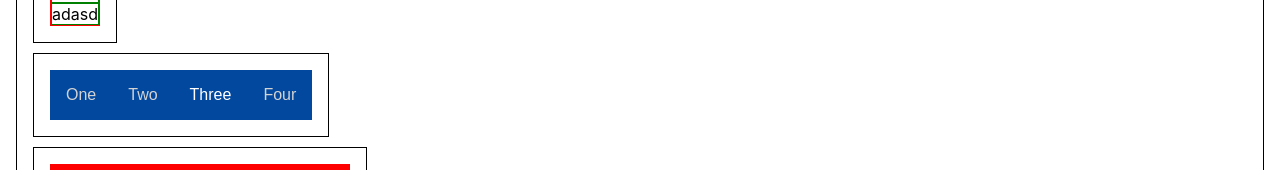
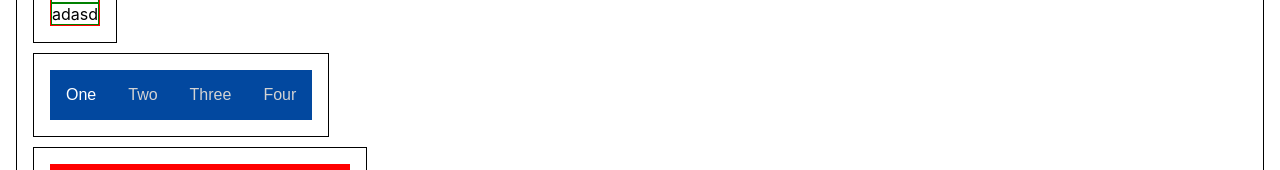
Before and after one commit to bandvov/react-ui-kit, a React (Create React App) app: page / in a window 1280 px wide. Shown: the part 1345-1515 px from the top of the page. Built offline with nearby package versions, Linux system fonts and the light colour scheme.

Commit message:
update swiper logic

```diff
--- a/src/App.tsx
+++ b/src/App.tsx
@@ -85,8 +85,7 @@ function App() {
   const [value, setValue] = useState("");
   const [values, setValues] = useState<number[]>([]);
   const [error, setError] = useState(false);
-  const [tabValue, setTabValue] = useState("Three");
-  const [innerAccordion, setInnerAccordion] = useState(false);
+  const [tabValue, setTabValue] = useState<number>(0);
 
   const validate = (value: string) => {
     return !/^[0-9\-\+]{9,15}$/.test(value);
--- a/src/components/Swiper/Swiper.tsx
+++ b/src/components/Swiper/Swiper.tsx
@@ -2,6 +2,9 @@ import React, { ReactElement, useRef, useState } from "react";
 import styled from "styled-components";
 
 const StyledSwiper = styled.div<{ width: string }>`
+  > div {
+    transition: transform 0.3s ease-out;
+  }
   box-sizing: border-box;
   display: flex;
   width: ${(props) => props.width};
@@ -21,6 +24,7 @@ export default function Swiper({
   const startXRef = useRef(0);
 
   const [offsetX, setOffsetX] = useState(0);
+  const offsetXRef = useRef(0);
 
   const onTouchStart = (e: any) => {
     const clientX = e.clientX ? e.clientX : e.touches[0].clientX;
@@ -52,9 +56,17 @@ export default function Swiper({
         childrenRef.current!.offsetWidth - containerRef.current!.offsetWidth;
     }
     setOffsetX(newOffset);
+    offsetXRef.current = newOffset;
   };
 
   const onTouchEnd = () => {
+    const idx = Math.round(
+      offsetXRef.current / containerRef.current!.offsetWidth
+    );
+    const newOffset = idx * containerRef.current!.offsetWidth;
+    console.log(idx);
+
+    setOffsetX(newOffset);
     window.removeEventListener("touchmove", onTouchMove);
     window.removeEventListener("mousemove", onTouchMove);
     window.removeEventListener("mouseup", onTouchEnd);
--- a/src/components/Tabs/Tab.tsx
+++ b/src/components/Tabs/Tab.tsx
@@ -4,7 +4,7 @@ import Button from "../Button/Button";
 export default function Tab({
   label,
   onClick,
-  value,
+  active,
   buttonStyles = {},
   activeButtonStyles = {},
   ...rest
@@ -13,15 +13,15 @@ export default function Tab({
   activeButtonStyles?: { [key: string]: string };
   fullWidth?: boolean;
   label: string;
-  onClick: (value: number | string) => void;
-  value: string | number;
+  onClick: () => void;
+  active: boolean;
 }) {
   return (
     <Button
       padding="1rem"
-      style={value === label ? activeButtonStyles : buttonStyles}
-      onClick={() => onClick(value)}
-      color={value === label ? "" : "lightgray"}
+      style={active ? activeButtonStyles : buttonStyles}
+      onClick={() => onClick()}
+      color={active ? "" : "lightgray"}
       borderRadius="0"
       {...rest}
     >
--- a/src/components/Tabs/Tabs.tsx
+++ b/src/components/Tabs/Tabs.tsx
@@ -19,16 +19,16 @@ export default function Tabs({
   buttonStyles?: { [key: string]: string };
   activeButtonStyles?: { [key: string]: string };
   value: string | number;
-  onChange: Dispatch<SetStateAction<string>>;
+  onChange: Dispatch<SetStateAction<number>>;
 }) {
-  const mappedItems = items.map((item) => {
+  const mappedItems = items.map((item, index) => {
     return (
       <Tab
         activeButtonStyles={{ ...buttonStyles, ...activeButtonStyles }}
         buttonStyles={buttonStyles}
-        value={value}
+        active={value === index}
         fullWidth
-        onClick={() => onChange(item)}
+        onClick={() => onChange(index)}
         label={item}
       />
     );
```
